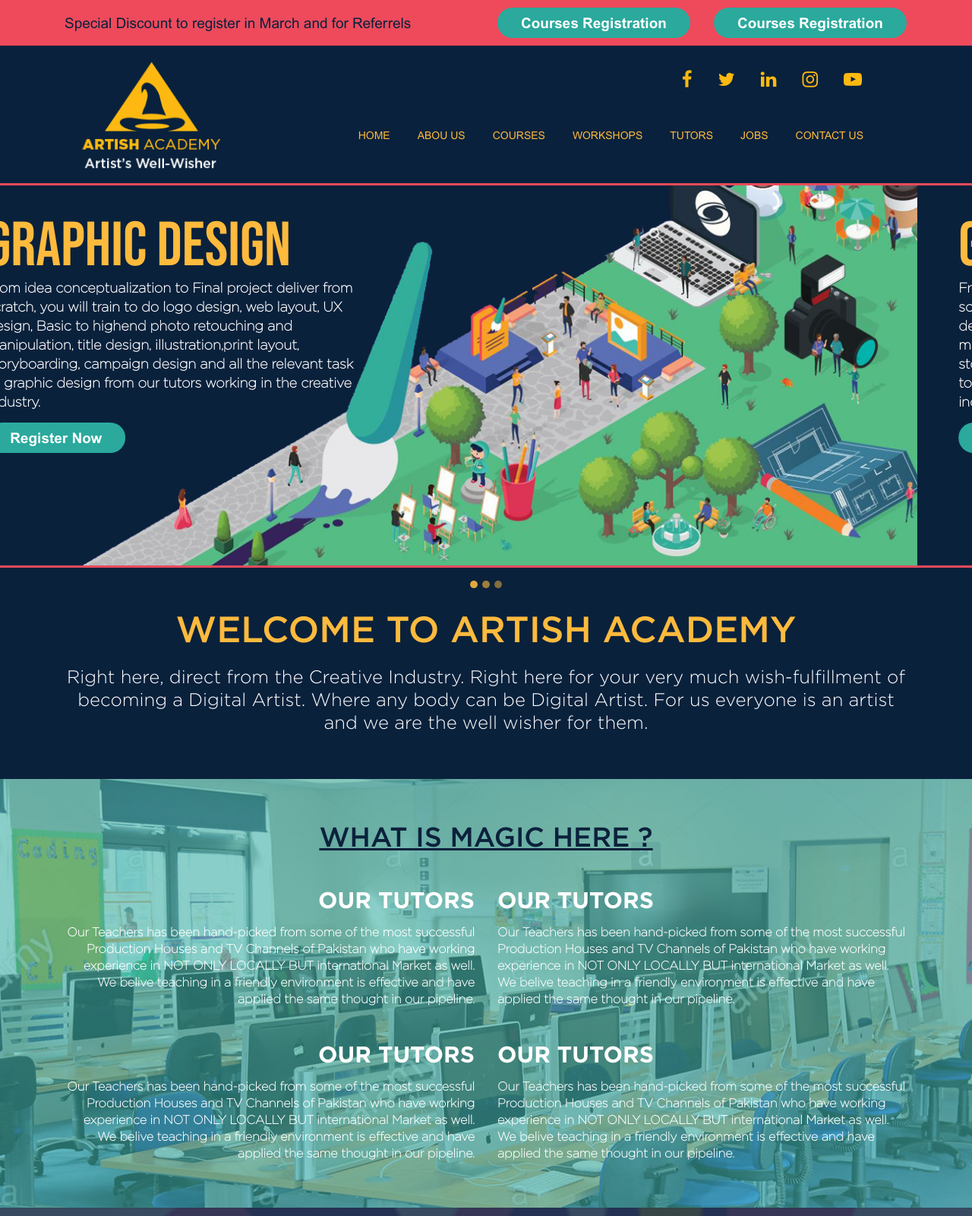
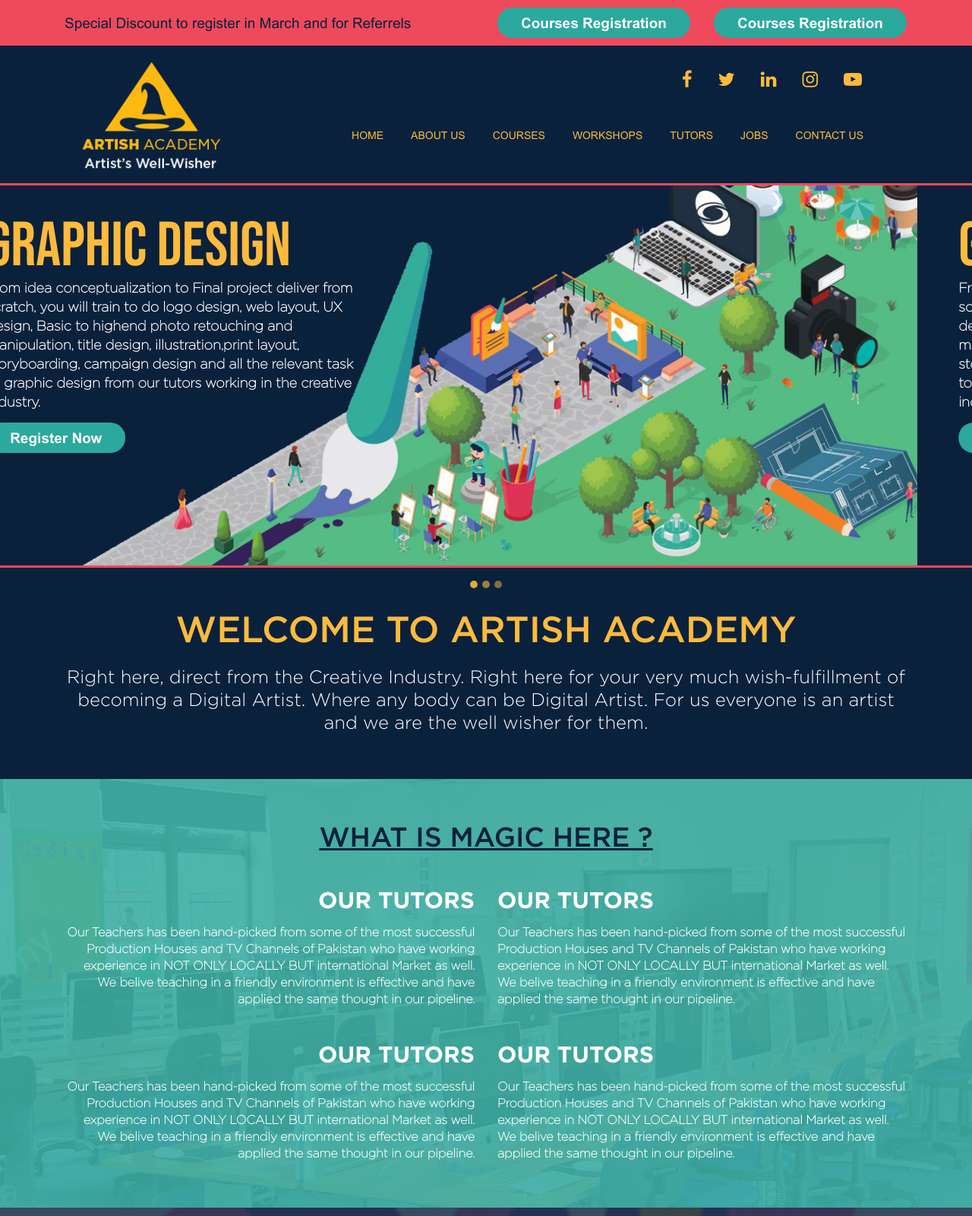
Before and after one commit to uxairshamim/Artish-Academy, a plain HTML site: page index.html in a window 1280 px wide. Shown: the top 1600 px of the page at 76% size. Drawn offline with Linux system fonts and the light colour scheme.

Commit message:
home page changes done

```diff
--- a/assets/css/style.css
+++ b/assets/css/style.css
@@ -237,7 +237,7 @@ table {
 }
 
 .header-social-icons>ul>li>a>i {
-	color: #fdb911;
+	color: #fdba3d;
 	margin-right: 30px;
 	font-size: 24px;
 }
@@ -352,7 +352,7 @@ section.welcome-sec p {
 	width: 100%;
 	height: 100%;
 	background-color: #3dafa5;
-	opacity: 0.6;
+	opacity: 0.9;
 }
 
 section.magic-sec h3 {
@@ -500,7 +500,7 @@ footer {
 }
 
 .foo-social-icons i {
-    color: #fdb911;
+    color: #fdba3d;
     margin-right: 10px;
     font-size: 24px;
 }
--- a/index.html
+++ b/index.html
@@ -57,7 +57,7 @@
                                     <a class="nav-link" href="#offer"><b>Home</b></a>
                                  </li>
                                  <li class="nav-item">
-                                    <a class="nav-link" href="#"><b>Abou Us</b></a>
+                                    <a class="nav-link" href="#"><b>About Us</b></a>
                                  </li>
                                  <li class="nav-item">
                                     <a class="nav-link" href="#"><b>Courses</b></a>
```
